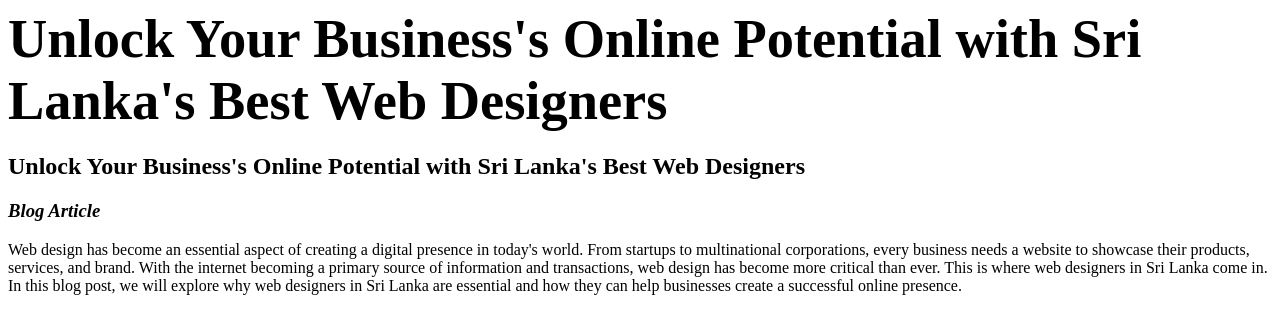
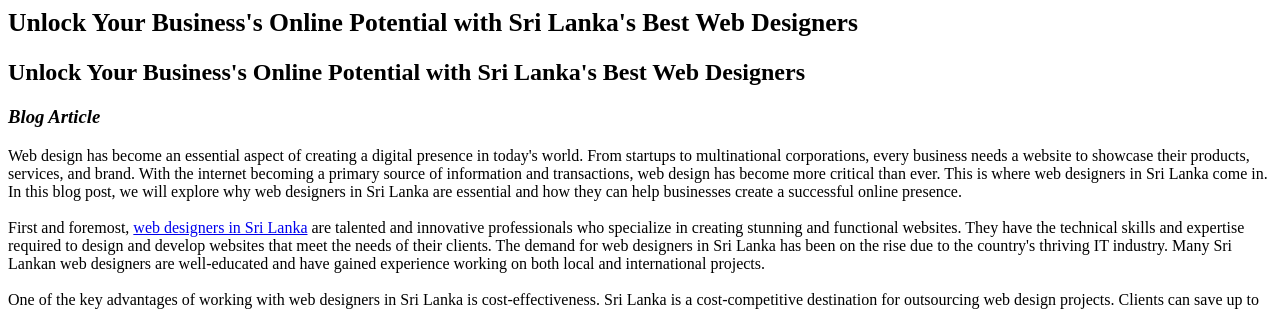
Before and after one commit to jenes65/web-designers-sri-lanka, a plain HTML site: page index.html in a window 1280 px wide. Shown: the top 310 px of the page. Drawn offline with Linux system fonts and the light colour scheme.

Commit message:
Update index.html

```diff
--- a/index.html
+++ b/index.html
@@ -1,7 +1,7 @@
 <html>
 <head>
 <div class="text-content">
-<h1><font style="font-size:170%">Unlock Your Business's Online Potential with Sri Lanka's Best Web Designers</font></h1>
+<h1><font style="font-size:80%">Unlock Your Business's Online Potential with Sri Lanka's Best Web Designers</font></h1>
 <h2>Unlock Your Business's Online Potential with Sri Lanka's Best Web Designers</h2>
 <h3><em>Blog Article</em></h3>
 <p>Web design has become an essential aspect of creating a digital presence in today's world. From startups to multinational corporations, every business needs a website to showcase their products, services, and brand. With the internet becoming a primary source of information and transactions, web design has become more critical than ever. This is where web designers in Sri Lanka come in. In this blog post, we will explore why web designers in Sri Lanka are essential and how they can help businesses create a successful online presence.<br />
```
